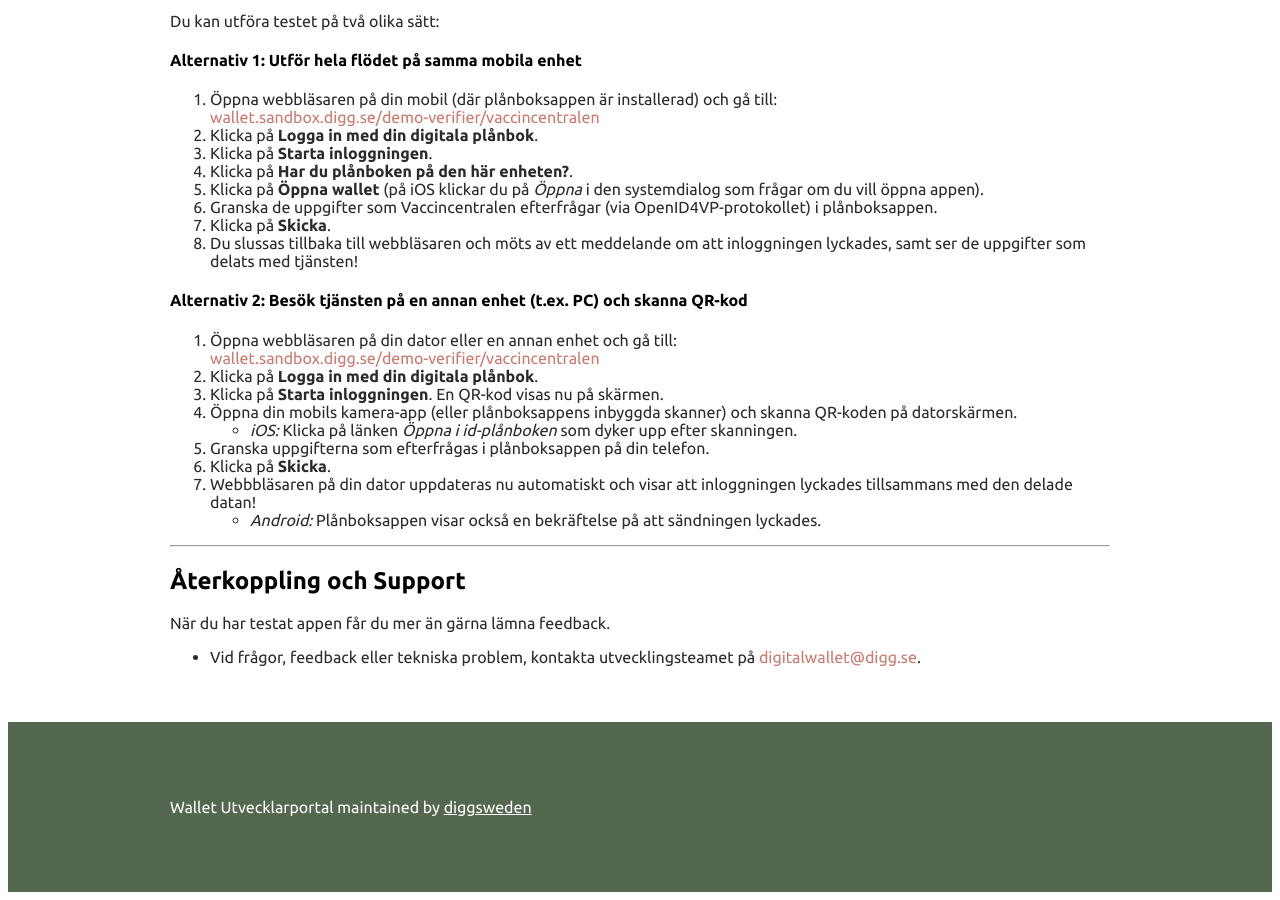
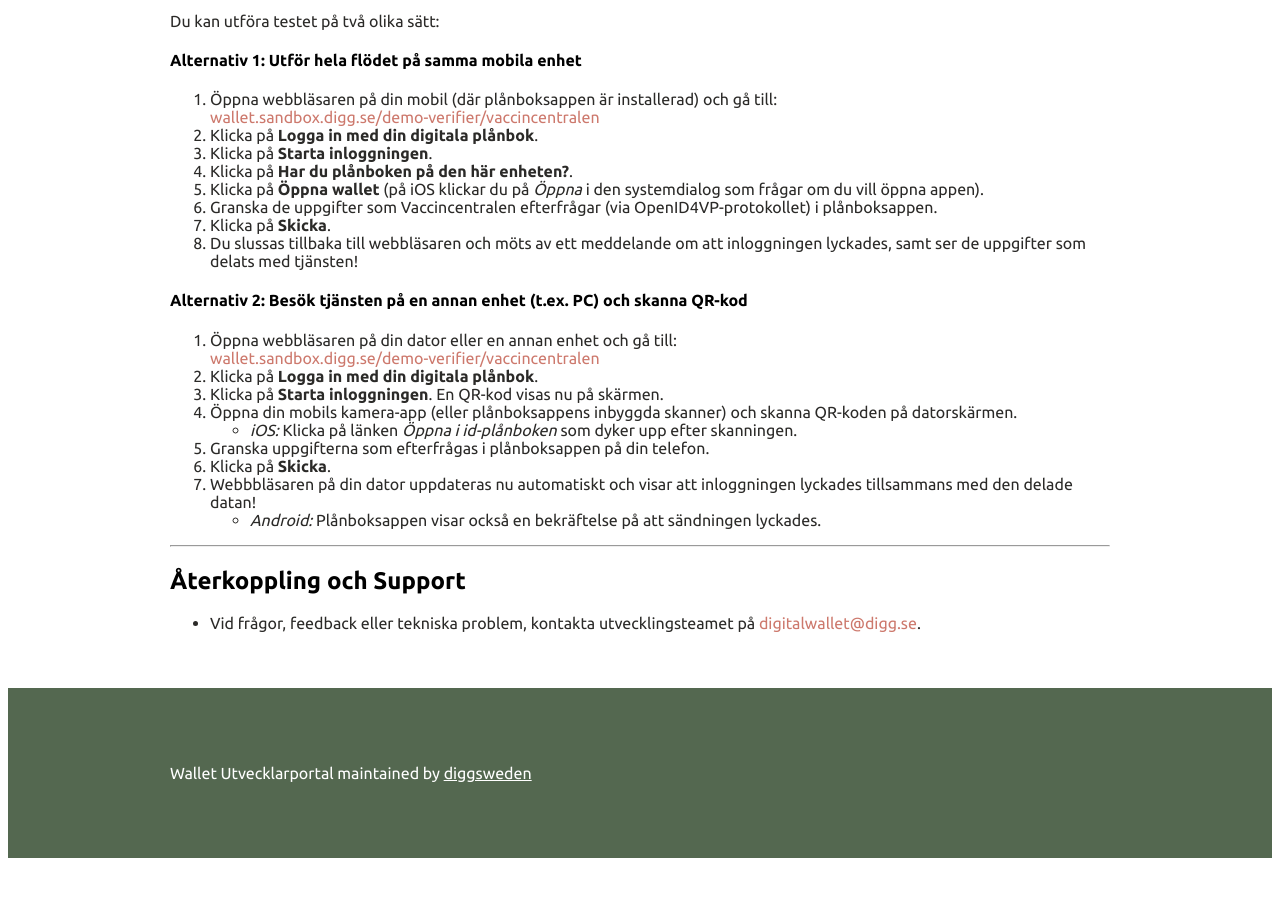
Before and after one commit to diggsweden/wallet-utvecklarportal, a Jekyll site: the page built from pages/prova-planboksappen.md, in a window 1280 px wide and 900 px high, scrolled down 1728 px. Built offline with Jekyll 4.4.1, drawn with Linux system fonts in a browser that asks for light colours; after the commit the page ends 2594 px from its top, so only the background shows below that.

Commit message:
docs: clean up gitignore and feedback section
Signed-off-by: Johan Forsman <extern.johan.forsman@digg.se>

```diff
--- a/pages/prova-planboksappen.md
+++ b/pages/prova-planboksappen.md
@@ -107,6 +107,4 @@ Du kan utföra testet på två olika sätt:
 ---
 
 ## Återkoppling och Support
-
-När du har testat appen får du mer än gärna lämna feedback.
 * Vid frågor, feedback eller tekniska problem, kontakta utvecklingsteamet på [digitalwallet@digg.se](mailto:digitalwallet@digg.se).
```
Also changed, not shown: 1 other file.
